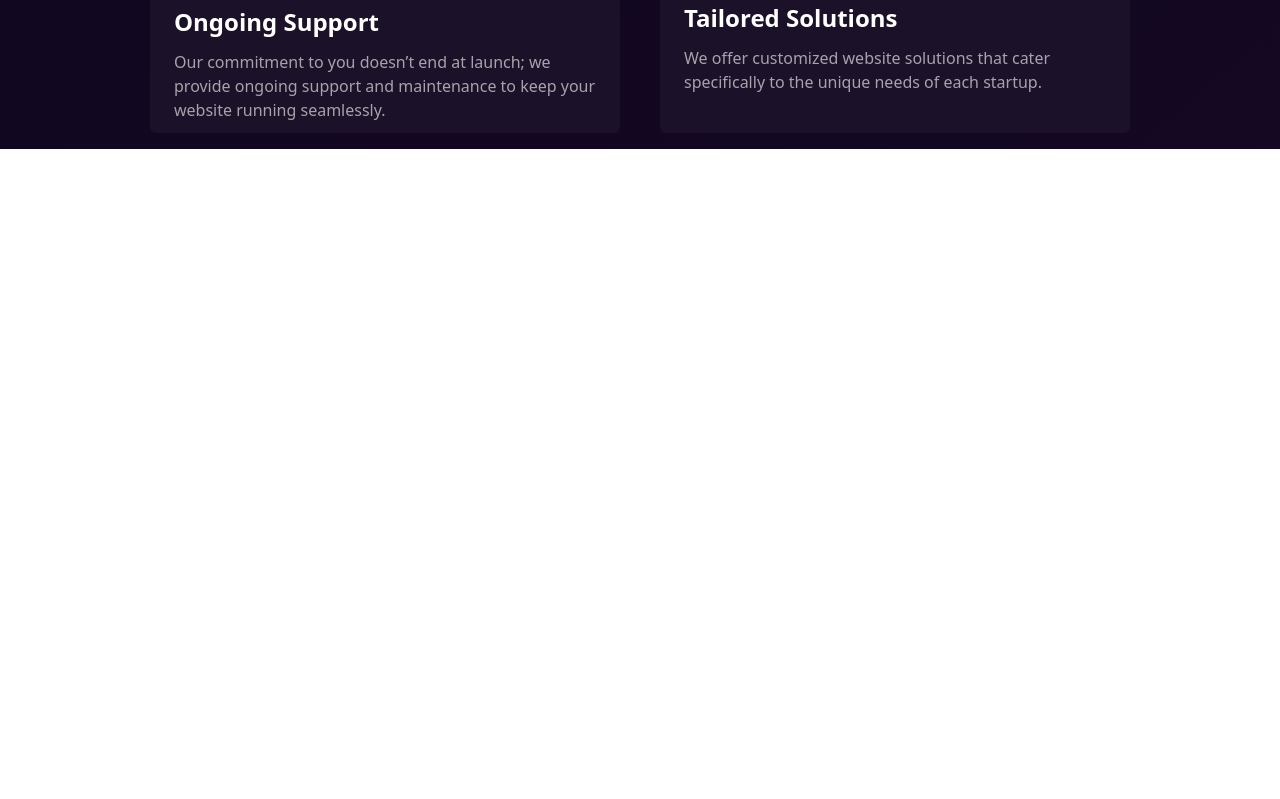
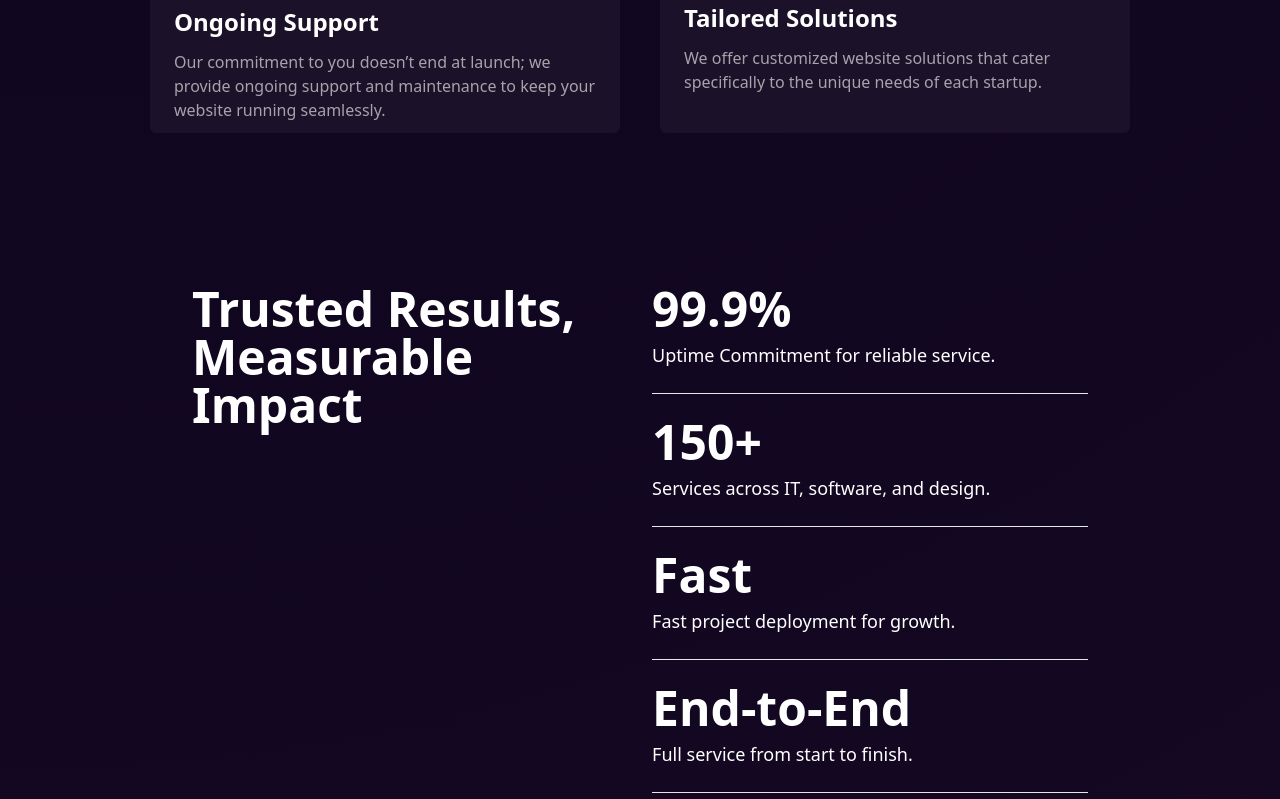
Before and after one commit to RitickLath/freelancingkkthakur, a React (Vite) app: page / in a window 1280 px wide. Shown: the part 1307-2106 px from the top of the page. Before the commit the page ends 1456 px from the top, so only its background shows below. Built offline with nearby package versions, Linux system fonts and the light colour scheme.

Commit message:
Success Section

```diff
--- a/src/App.jsx
+++ b/src/App.jsx
@@ -1,18 +1,18 @@
 import Header from "./component/Header";
 import Hero from "./component/Hero";
 import ParticlesComponent from "./component/SubComponent/ParticlesComponent";
+import Success from "./component/Success";
 import Why from "./component/Why";
 
 // App.jsx
 const App = () => {
   return (
     <div className="px-6 sm:px-10 md:px-12 lg:px-16 py-4 w-full min-h-screen text-white">
-      <div className="absolute h-screen overflow-hidden">
-        <ParticlesComponent />
-      </div>
+      <ParticlesComponent />
       <Header />
       <Hero />
       <Why />
+      <Success />
     </div>
   );
 };
--- /dev/null
+++ b/src/component/Success.jsx
@@ -0,0 +1,47 @@
+import React from "react";
+
+const Success = () => {
+  return (
+    <div className="md:flex justify-between py-16 text-white my-16 px-6 md:px-20 lg:px-32">
+      {/* Header Section */}
+      <div className="mb-12">
+        <h1 className="pt-6 text-3xl md:text-5xl font-bold">
+          Trusted Results, <br /> Measurable Impact
+        </h1>
+      </div>
+
+      {/* Stats Section */}
+      <div className="md:w-[440px]">
+        {/* Uptime Commitment */}
+        <div className="pb-6 md:pt-6 border-b-[1px]">
+          <h1 className="text-3xl md:text-5xl font-semibold">99.9%</h1>
+          <h2 className="text-lg mt-2">
+            Uptime Commitment for reliable service.
+          </h2>
+        </div>
+
+        {/* Services Covered */}
+        <div className="py-6 border-b-[1px]">
+          <h1 className="text-3xl md:text-5xl font-semibold">150+</h1>
+          <h2 className="text-lg mt-2">
+            Services across IT, software, and design.
+          </h2>
+        </div>
+
+        {/* Project Turnaround */}
+        <div className="py-6 border-b-[1px]">
+          <h1 className="text-3xl md:text-5xl font-semibold">Fast</h1>
+          <h2 className="text-lg mt-2">Fast project deployment for growth.</h2>
+        </div>
+
+        {/* End-to-End Service Commitment */}
+        <div className="py-6 border-b-[1px]">
+          <h1 className="text-3xl md:text-5xl font-semibold">End-to-End</h1>
+          <h2 className="text-lg mt-2">Full service from start to finish.</h2>
+        </div>
+      </div>
+    </div>
+  );
+};
+
+export default Success;
```
